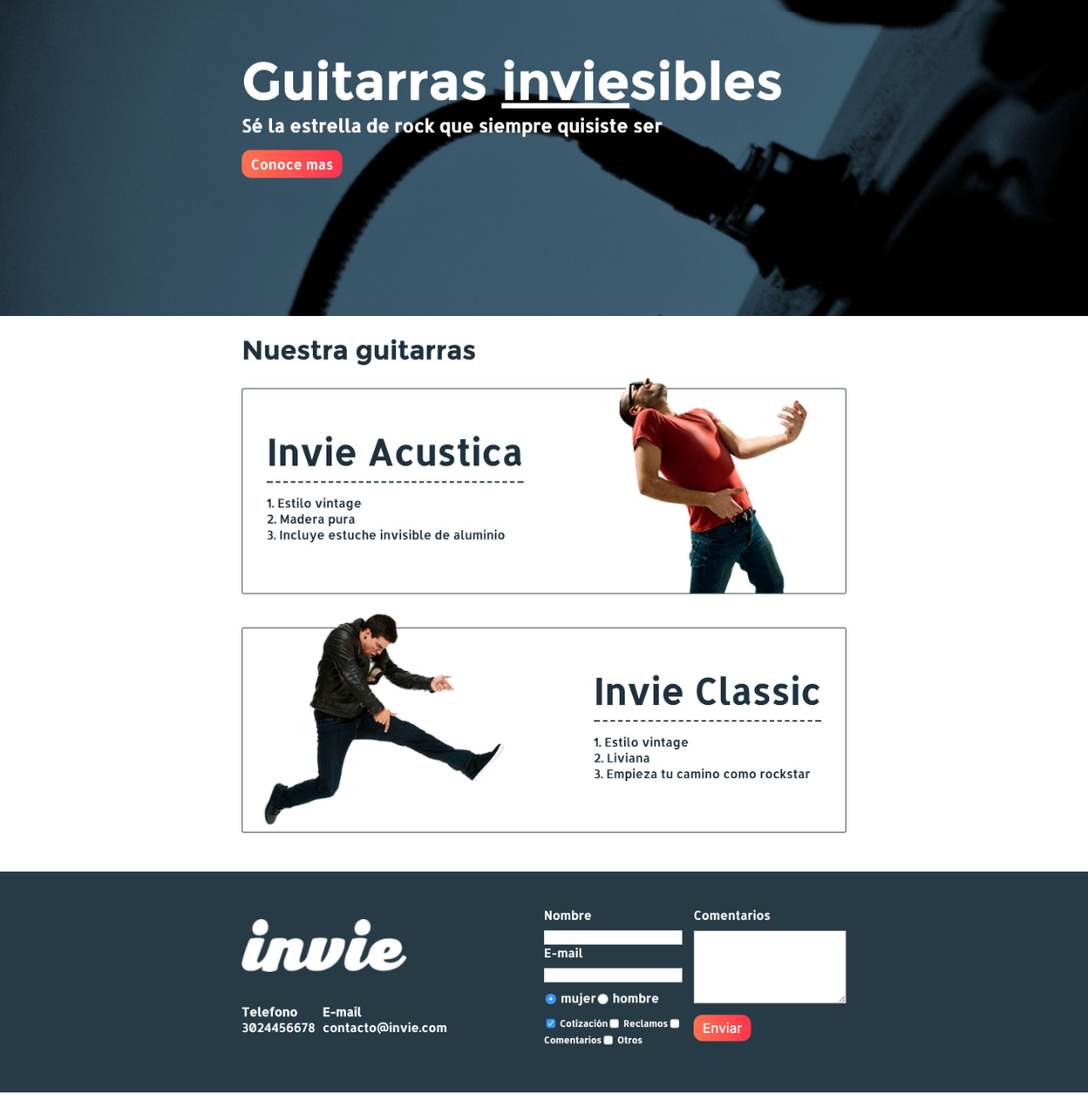
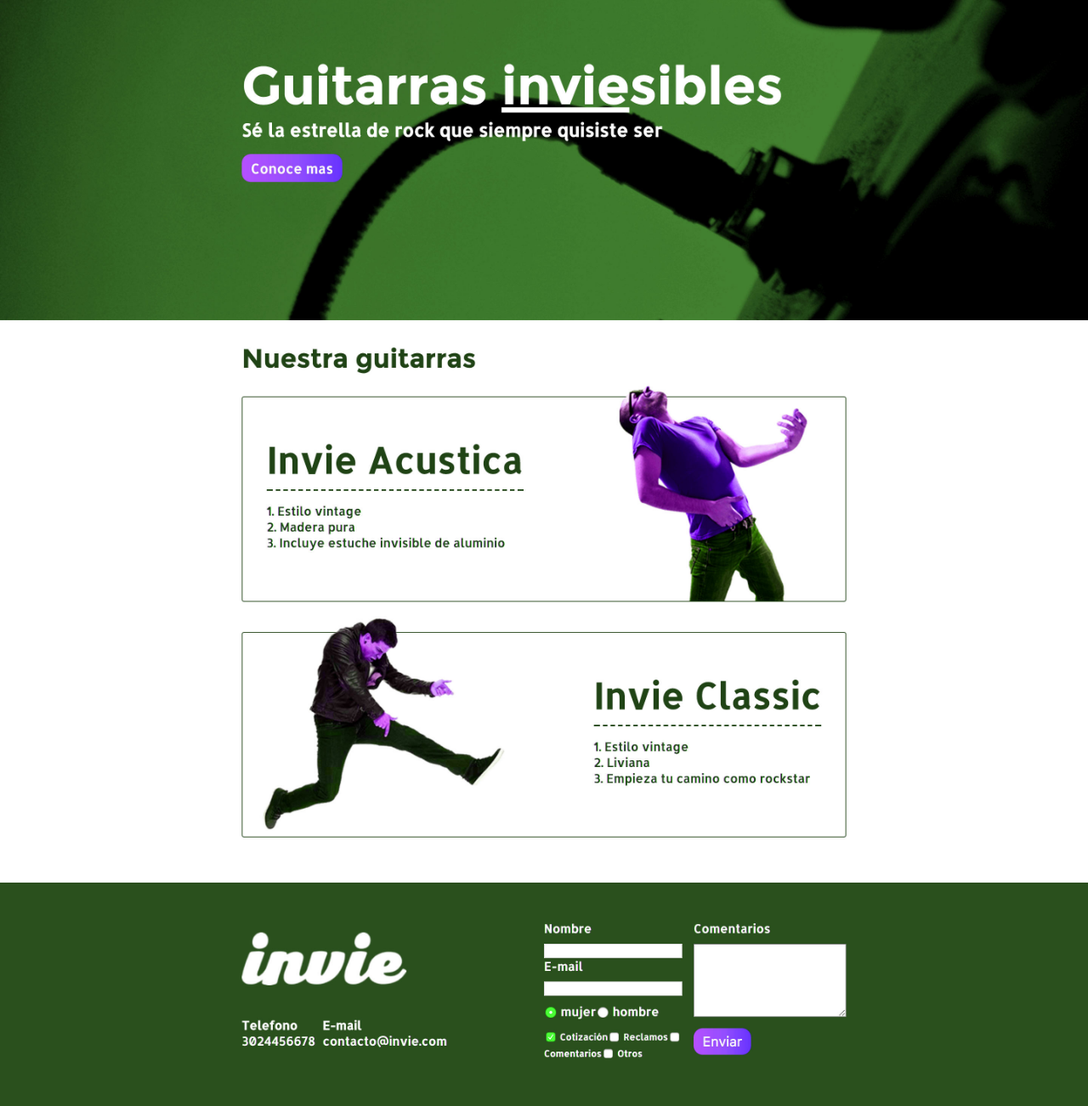
Before and after one commit to jjrp80/invie-github, a plain HTML site: page index.html in a window 1280 px wide. Shown: the part 103-1405 px from the top of the page at 85% size. Drawn offline with Linux system fonts and the light colour scheme.

Commit message:
Nueva versión de Invie

```diff
--- a/index.html
+++ b/index.html
@@ -12,11 +12,7 @@
     </head>
 
     <body>
-        <img src="img/header.jpg" alt="">
-        <img src="img/hero.jpg" alt="">
-        <img src="img/acustica.jpg" alt="">
-        <img src="img/clasica.jpg" alt="">
-        <img src="img/footer.jpg" alt="">
+        <img src="img/nueva-version.jpg" alt="">
     </body>
 
 </html>
```
Also changed, not shown: img/nueva-version.jpg (added).
